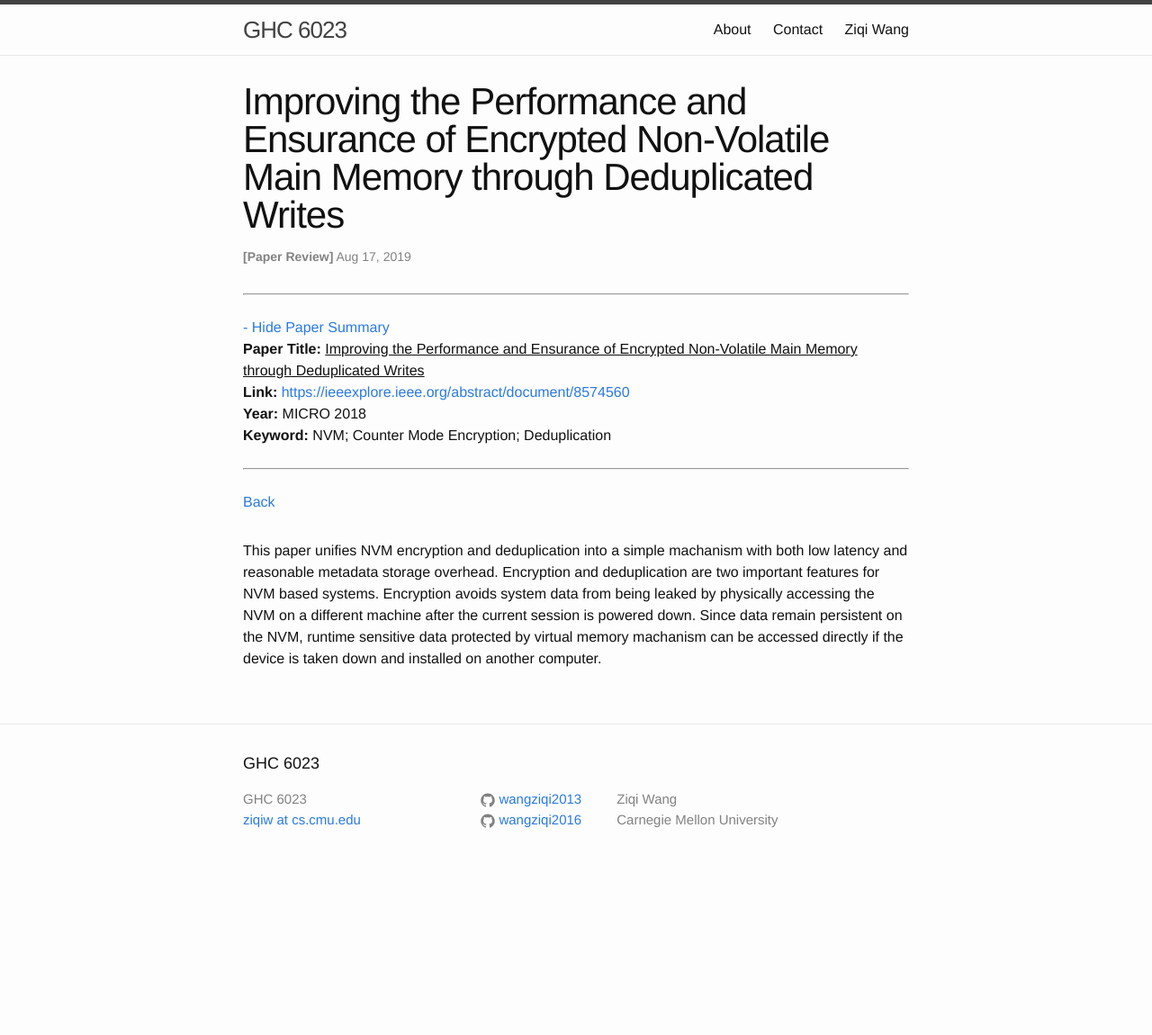
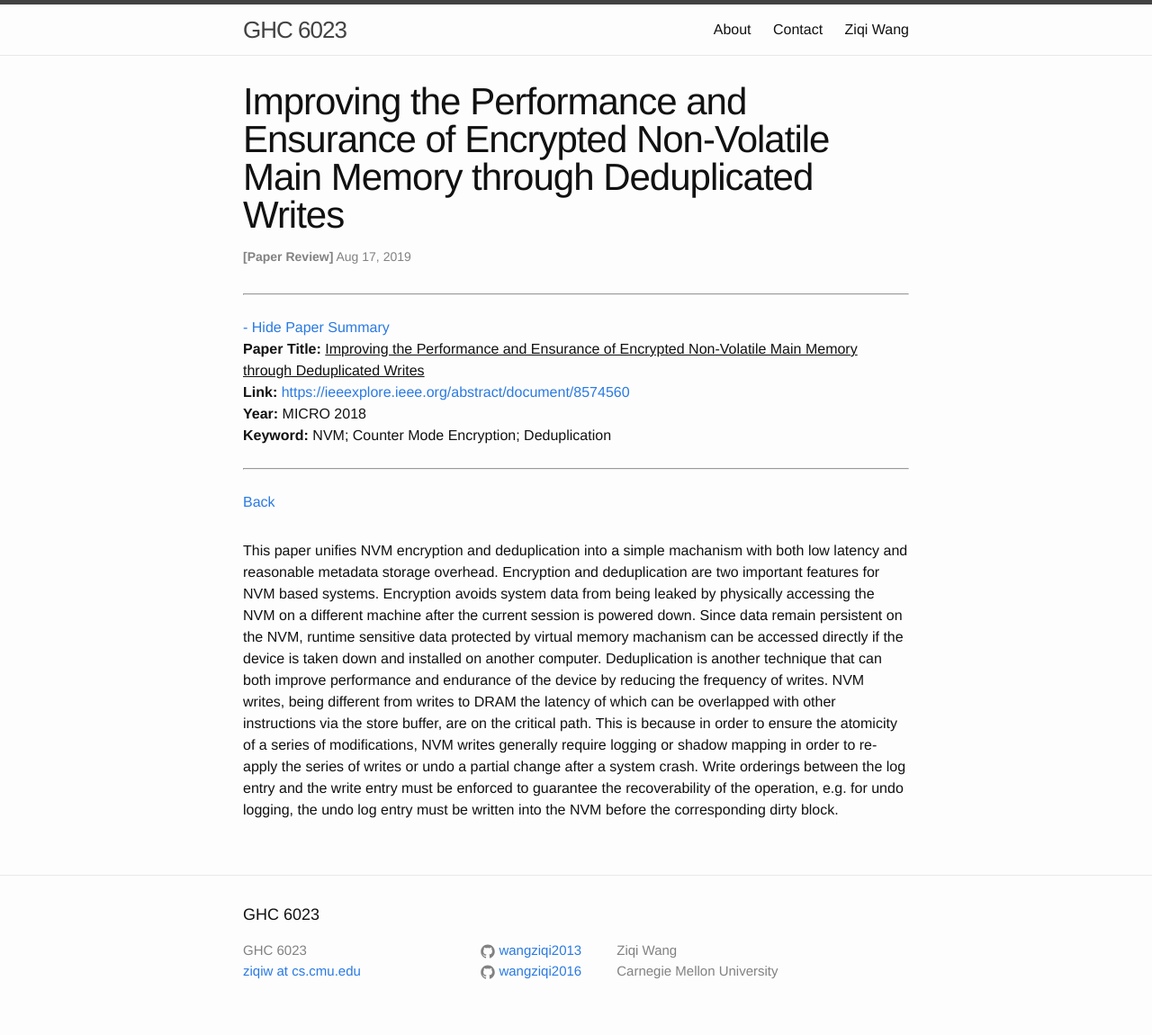
Before and after one commit to wangziqi2013/wangziqi2013.github.io, a Jekyll site: the page built from _posts/2019-08-16-improving-the-performance-and-endurance-of-encrypted.markdown, in a window 1280 px wide. Shown: the whole page at 90% size. Built offline with Jekyll 4.4.1, drawn with Linux system fonts in a browser that asks for light colours; before the commit the page ends 982 px from its top, so only the background shows below that.

Commit message:
Adding persistence

```diff
--- a/_posts/2019-08-16-improving-the-performance-and-endurance-of-encrypted.markdown
+++ b/_posts/2019-08-16-improving-the-performance-and-endurance-of-encrypted.markdown
@@ -17,4 +17,10 @@ This paper unifies NVM encryption and deduplication into a simple machanism with
 overhead. Encryption and deduplication are two important features for NVM based systems. Encryption avoids system data from
 being leaked by physically accessing the NVM on a different machine after the current session is powered down. Since data
 remain persistent on the NVM, runtime sensitive data protected by virtual memory machanism can be accessed directly if
-the device is taken down and installed on another computer.
+the device is taken down and installed on another computer. Deduplication is another technique that can both improve
+performance and endurance of the device by reducing the frequency of writes. NVM writes, being different from writes to DRAM
+the latency of which can be overlapped with other instructions via the store buffer, are on the critical path. This is
+because in order to ensure the atomicity of a series of modifications, NVM writes generally require logging or shadow mapping
+in order to re-apply the series of writes or undo a partial change after a system crash. Write orderings between the log entry
+and the write entry must be enforced to guarantee the recoverability of the operation, e.g. for undo logging, the undo log entry
+must be written into the NVM before the corresponding dirty block.
```
